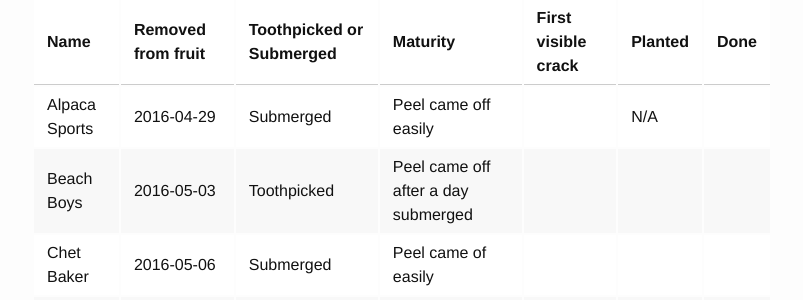
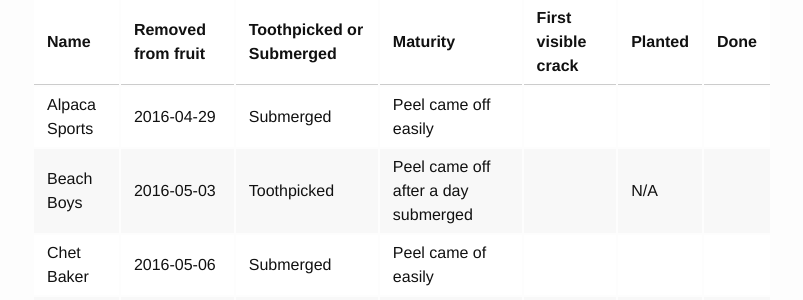
Before and after one commit to hjorthjort/hjorthjort.github.io, a Jekyll site: the page built from _posts/2016-04-25-growing-avocados-from-seeds-you-ve-been-doing-it-wrong.markdown, in a window 1280 px wide and 900 px high, scrolled down 2637 px. Shown: the part 193-493 px from the top of the window, without its empty margins (238-1041 px from the left). Built offline with Jekyll 4.4.1, drawn with Linux system fonts in a browser that asks for light colours.

Commit message:
Data error

```diff
--- a/_posts/2016-04-25-growing-avocados-from-seeds-you-ve-been-doing-it-wrong.markdown
+++ b/_posts/2016-04-25-growing-avocados-from-seeds-you-ve-been-doing-it-wrong.markdown
@@ -126,8 +126,8 @@ Avocado seeds are named alphabetically in the order they are retrieved. Naming c
 
 | Name | Removed from fruit | Toothpicked or Submerged | Maturity | First visible crack | Planted | Done |
 |------------------------------------------------------|
-| Alpaca Sports | 2016-04-29 | Submerged | Peel came off easily | | N/A | |
-| Beach Boys | 2016-05-03 | Toothpicked | Peel came off after a day submerged| | | |
+| Alpaca Sports | 2016-04-29 | Submerged | Peel came off easily | | | |
+| Beach Boys | 2016-05-03 | Toothpicked | Peel came off after a day submerged| | N/A | |
 | Chet Baker | 2016-05-06 | Submerged | Peel came of easily | | | |
 | David Bowie | 2016-05-08 | Toothpicked | Peel came off easily | | N/A | |
 
```
